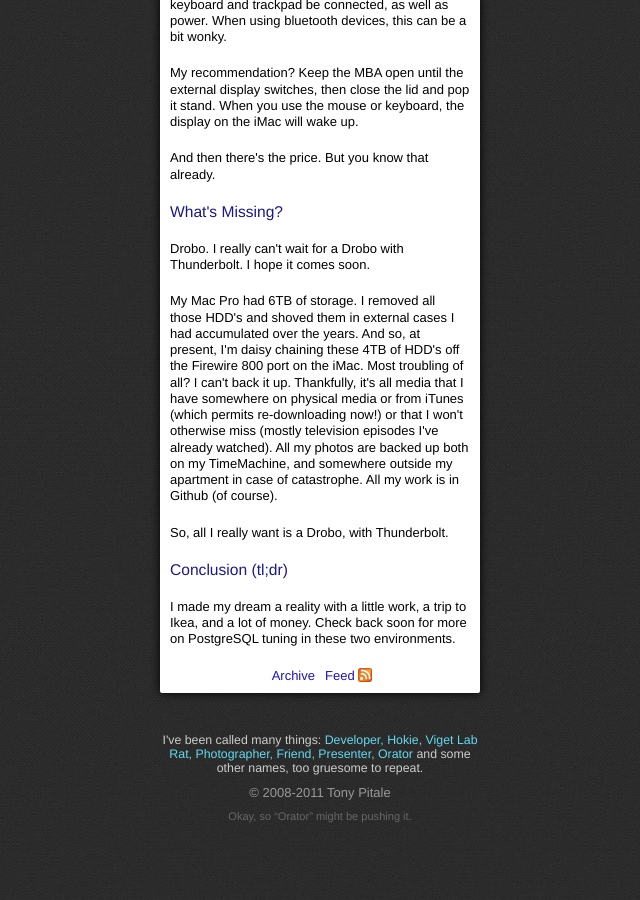
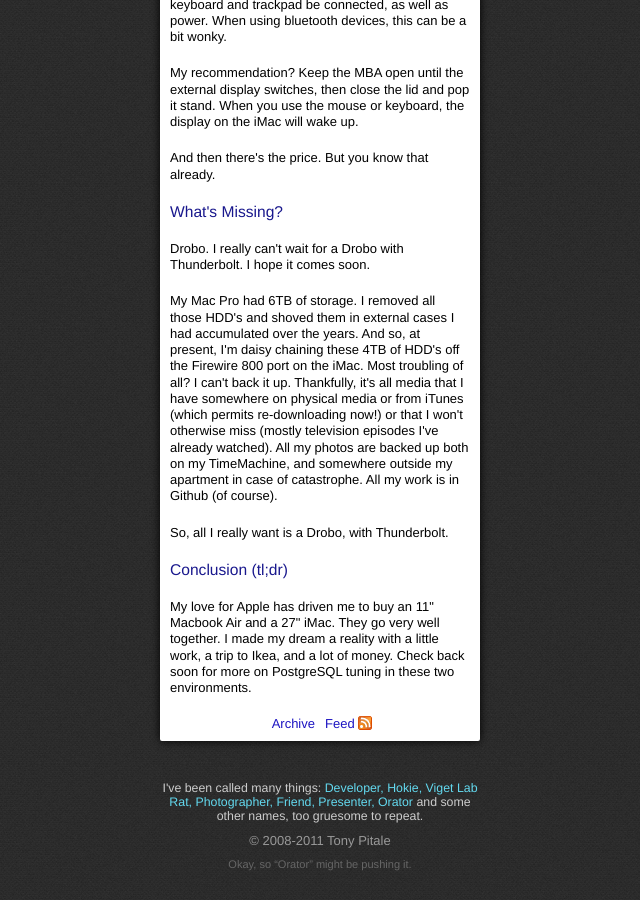
Before and after one commit to tpitale/tpitale.github.io, a Jekyll site: the page built from _posts/2011-08-14-dream-setup-imac-and-macbook-air.html, in a window 1280 px wide and 900 px high, scrolled down 2861 px. Shown: the whole window, without its empty margins (320-960 px from the left). Built offline with Jekyll 4.4.1, drawn with Linux system fonts in a browser that asks for light colours; comment, search, counter and statistics services are not loaded; before the commit the page ends 3713 px from its top, so only the background shows below that.

Commit message:
minor tweak to conclusion

```diff
--- a/_posts/2011-08-14-dream-setup-imac-and-macbook-air.html
+++ b/_posts/2011-08-14-dream-setup-imac-and-macbook-air.html
@@ -99,5 +99,5 @@ layout: post
 
 <h3>Conclusion (tl;dr)</h3>
 <p>
-	I made my dream a reality with a little work, a trip to Ikea, and a lot of money. Check back soon for more on PostgreSQL tuning in these two environments.
+	My love for Apple has driven me to buy an 11" Macbook Air and a 27" iMac. They go very well together. I made my dream a reality with a little work, a trip to Ikea, and a lot of money. Check back soon for more on PostgreSQL tuning in these two environments.
 </p>
```
